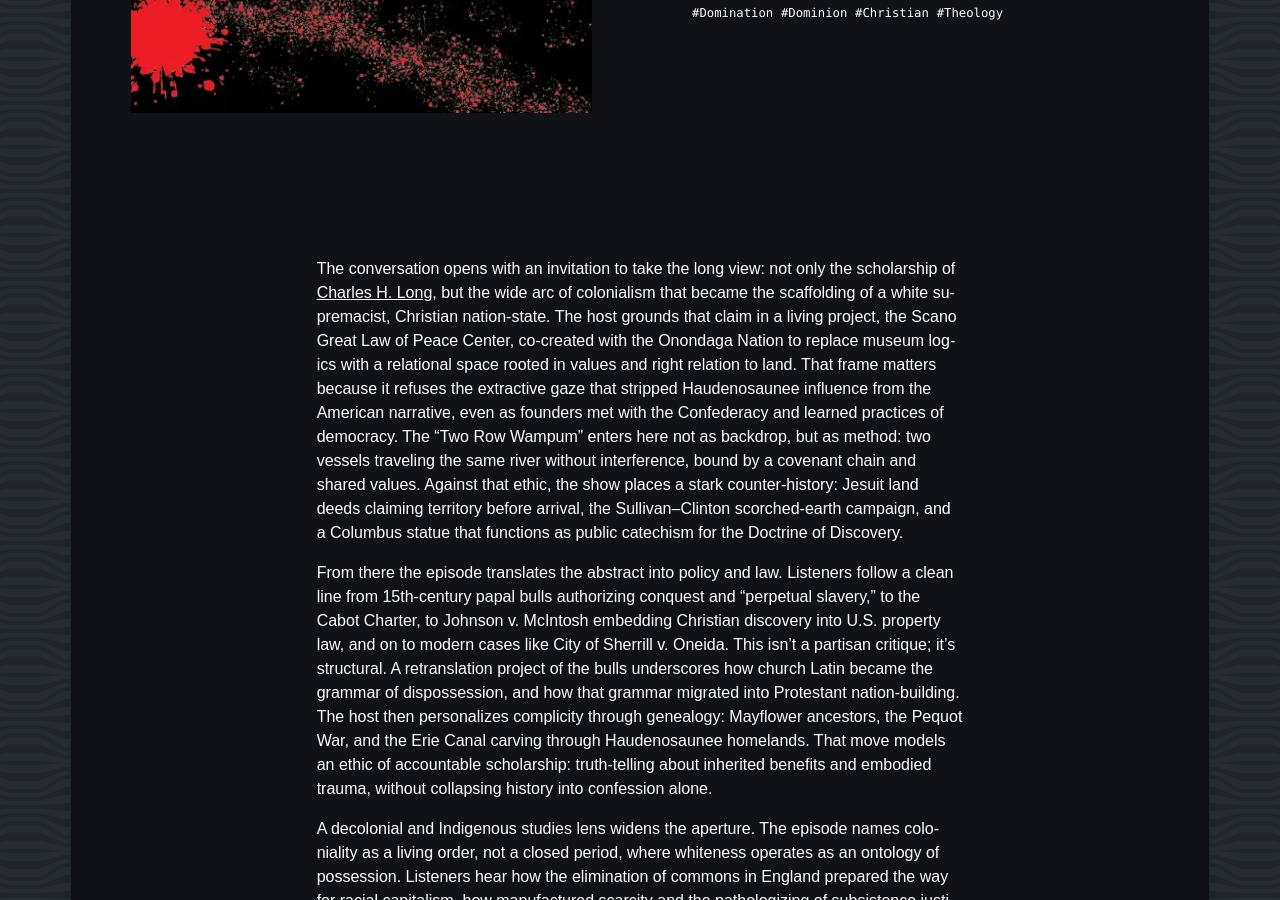
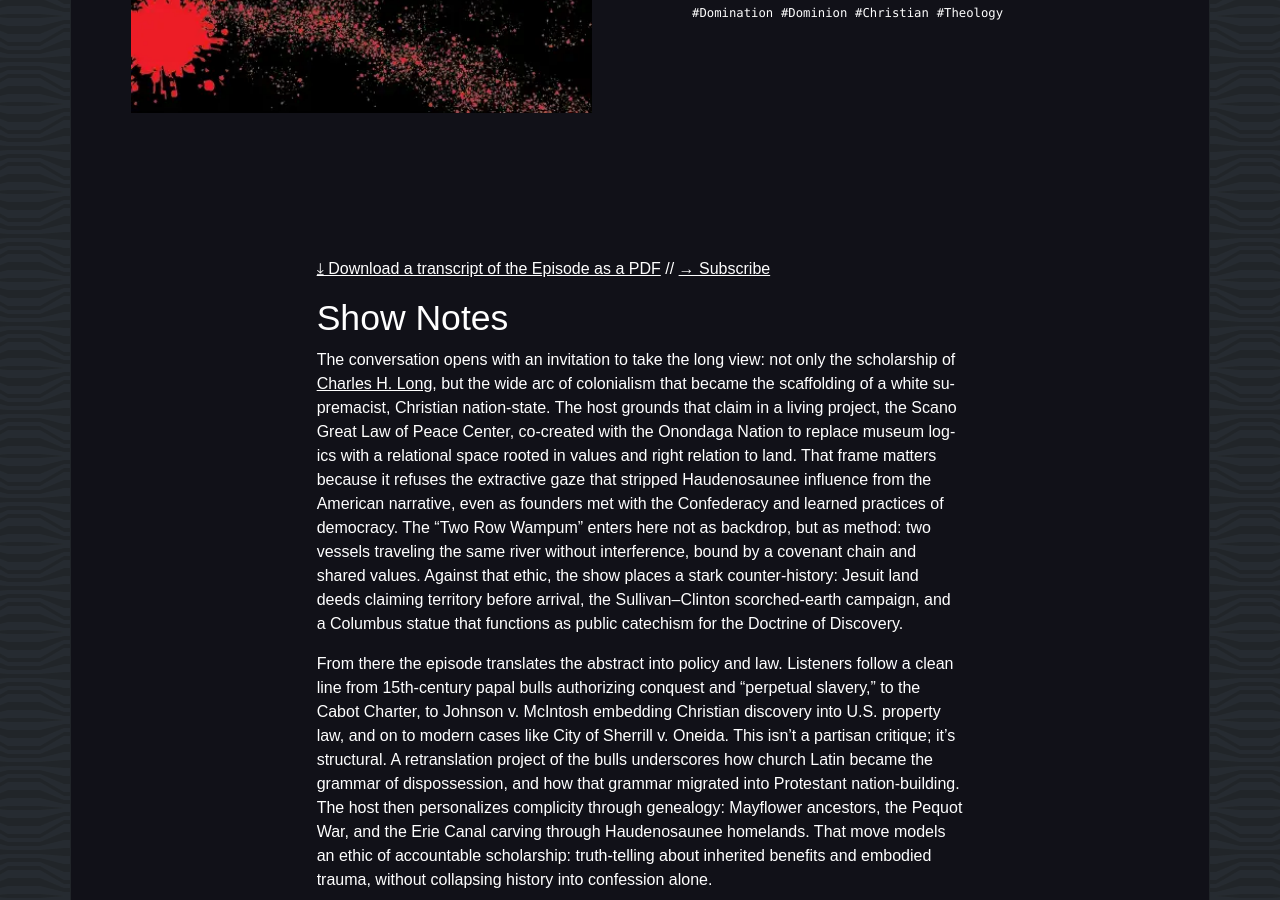
Before and after one commit to adamdjbrett/podcast-doctrineofdiscovery-v2, a Jekyll site: the page built from _posts/2026-03-17-episode-09.md, in a window 1280 px wide and 900 px high, scrolled down 534 px. Built offline with Jekyll 4.4.1, drawn with Linux system fonts in a browser that asks for light colours.

Commit message:
adding pdf

```diff
--- a/_posts/2026-03-17-episode-09.md
+++ b/_posts/2026-03-17-episode-09.md
@@ -17,7 +17,10 @@ image: /assets/images/mapping-doctrine-of-discovery-favicon.webp
 image_alt: mapping the Doctrine of Discovery cover photo.
 ---
 <div id="buzzsprout-player-18396810"></div><script src="https://www.buzzsprout.com/1926214/episodes/18396810-s06e09-the-legacy-of-charles-h-long-part-2-how-why-white-supremacy-persists.js?container_id=buzzsprout-player-18396810&player=small" type="text/javascript" charset="utf-8"></script>
+[⤓ Download a transcript of the Episode as a PDF](/assets/pdfs/S06E09-charles-long-part-2-how-white-supremacy.pdf.pdf) // [→ Subscribe](/subscribe/)
 
+
+## Show Notes
 The conversation opens with an invitation to take the long view: not only the scholarship of [Charles H. Long](https://podcast.doctrineofdiscovery.org/season6/episode-08/), but the wide arc of colonialism that became the scaffolding of a white supremacist, Christian nation-state. The host grounds that claim in a living project, the Scano Great Law of Peace Center, co-created with the Onondaga Nation to replace museum logics with a relational space rooted in values and right relation to land. That frame matters because it refuses the extractive gaze that stripped Haudenosaunee influence from the American narrative, even as founders met with the Confederacy and learned practices of democracy. The “Two Row Wampum” enters here not as backdrop, but as method: two vessels traveling the same river without interference, bound by a covenant chain and shared values. Against that ethic, the show places a stark counter-history: Jesuit land deeds claiming territory before arrival, the Sullivan–Clinton scorched-earth campaign, and a Columbus statue that functions as public catechism for the Doctrine of Discovery.
 
 From there the episode translates the abstract into policy and law. Listeners follow a clean line from 15th-century papal bulls authorizing conquest and “perpetual slavery,” to the Cabot Charter, to Johnson v. McIntosh embedding Christian discovery into U.S. property law, and on to modern cases like City of Sherrill v. Oneida. This isn’t a partisan critique; it’s structural. A retranslation project of the bulls underscores how church Latin became the grammar of dispossession, and how that grammar migrated into Protestant nation-building. The host then personalizes complicity through genealogy: Mayflower ancestors, the Pequot War, and the Erie Canal carving through Haudenosaunee homelands. That move models an ethic of accountable scholarship: truth-telling about inherited benefits and embodied trauma, without collapsing history into confession alone.
```
Also changed, not shown: 1 other file.
